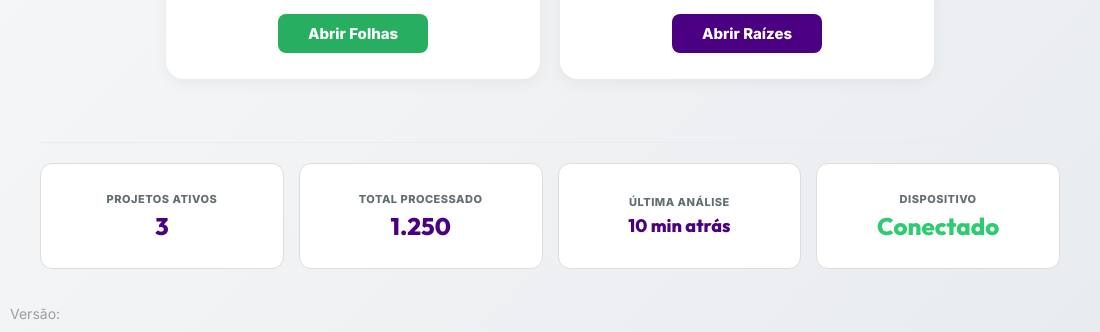
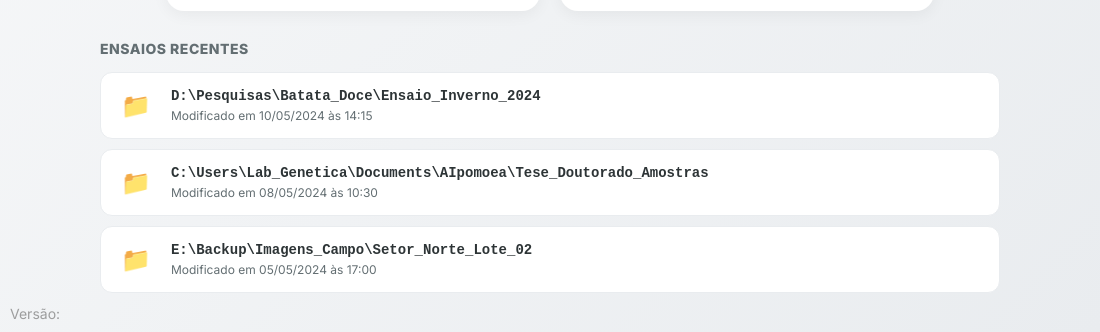
Before and after one commit to NEPEM-UFSC/AIpomoea, an Electron app: page views/index.html in a window 1100 px wide. Shown: the part 468-800 px from the top of the page. Drawn offline with Linux system fonts and the light colour scheme; no server answers.

Commit message:
feat: create new index page UI and update debito_feats documentation

```diff
--- a/views/index.html
+++ b/views/index.html
@@ -199,45 +199,68 @@
             to { opacity: 1; transform: translateY(0); }
         }
 
-        .status-overview {
-            display: grid;
-            grid-template-columns: repeat(4, 1fr);
-            gap: 15px;
+        .recent-ensaios {
             margin-top: 20px;
-            padding-top: 20px;
-            border-top: 1px solid #e9ecef;
+            width: 100%;
+            max-width: 900px;
+            margin-left: auto;
+            margin-right: auto;
         }
 
-        .metric-card {
-            background: #ffffff;
-            border: 1px solid #ddd;
-            border-radius: 12px;
-            padding: clamp(10px, 1.5vh, 20px);
-            text-align: center;
-            display: flex;
-            flex-direction: column;
-            justify-content: center;
-            min-height: clamp(80px, 10vh, 110px);
-        }
-
-        .metric-title {
-            font-size: 11px;
+        .recent-ensaios h3 {
+            font-size: 14px;
             font-weight: 700;
             color: var(--text-muted);
             text-transform: uppercase;
-            margin-bottom: 5px;
+            margin: 0 0 15px 0;
             letter-spacing: 0.5px;
+            text-align: left;
         }
 
-        .metric-value {
-            font-size: clamp(20px, 3vh, 26px);
-            font-weight: 800;
-            color: var(--primary-purple);
-            font-family: var(--font-title);
+        .ensaio-item {
+            display: flex;
+            align-items: center;
+            background: #ffffff;
+            border: 1px solid #e9ecef;
+            border-radius: 12px;
+            padding: 15px 20px;
+            margin-bottom: 10px;
+            text-decoration: none;
+            transition: all 0.2s ease;
+            gap: 20px;
         }
 
-        .metric-value.status-ok {
-            color: var(--accent-green);
+        .ensaio-item:hover {
+            border-color: var(--primary-purple-light);
+            background: #fdfdfd;
+            transform: translateX(5px);
+            box-shadow: 0 4px 12px rgba(0,0,0,0.03);
+        }
+
+        .folder-icon {
+            font-size: 24px;
+            color: #ffca28; /* Classic folder yellow */
+        }
+
+        .ensaio-info {
+            display: flex;
+            flex-direction: column;
+            flex-grow: 1;
+            text-align: left;
+        }
+
+        .ensaio-path {
+            font-family: monospace;
+            font-size: 14px;
+            color: var(--text-main);
+            font-weight: 600;
+            word-break: break-all;
+        }
+
+        .ensaio-date {
+            font-size: 12px;
+            color: var(--text-muted);
+            margin-top: 4px;
         }
     </style>
 </head>
@@ -281,23 +304,32 @@
             </a>
         </div>
 
-        <div class="status-overview">
-            <div class="metric-card">
-                <span class="metric-title">Projetos Ativos</span>
-                <span class="metric-value">3</span>
-            </div>
-            <div class="metric-card">
-                <span class="metric-title">Total Processado</span>
-                <span class="metric-value">1.250</span>
-            </div>
-            <div class="metric-card">
-                <span class="metric-title">Última Análise</span>
-                <span class="metric-value" style="font-size: 18px;">10 min atrás</span>
-            </div>
-            <div class="metric-card">
-                <span class="metric-title">Dispositivo</span>
-                <span class="metric-value status-ok">Conectado</span>
-            </div>
+        <div class="recent-ensaios">
+            <h3>Ensaios Recentes</h3>
+
+            <a href="#" class="ensaio-item">
+                <div class="folder-icon">📁</div>
+                <div class="ensaio-info">
+                    <span class="ensaio-path">D:\Pesquisas\Batata_Doce\Ensaio_Inverno_2024</span>
+                    <span class="ensaio-date">Modificado em 10/05/2024 às 14:15</span>
+                </div>
+            </a>
+
+            <a href="#" class="ensaio-item">
+                <div class="folder-icon">📁</div>
+                <div class="ensaio-info">
+                    <span class="ensaio-path">C:\Users\Lab_Genetica\Documents\AIpomoea\Tese_Doutorado_Amostras</span>
+                    <span class="ensaio-date">Modificado em 08/05/2024 às 10:30</span>
+                </div>
+            </a>
+
+            <a href="#" class="ensaio-item">
+                <div class="folder-icon">📁</div>
+                <div class="ensaio-info">
+                    <span class="ensaio-path">E:\Backup\Imagens_Campo\Setor_Norte_Lote_02</span>
+                    <span class="ensaio-date">Modificado em 05/05/2024 às 17:00</span>
+                </div>
+            </a>
         </div>
     </main>
     <footer class="app-version" id="app-version">
```
Also changed, not shown: debito_feats.md (+13 -20 lines).
